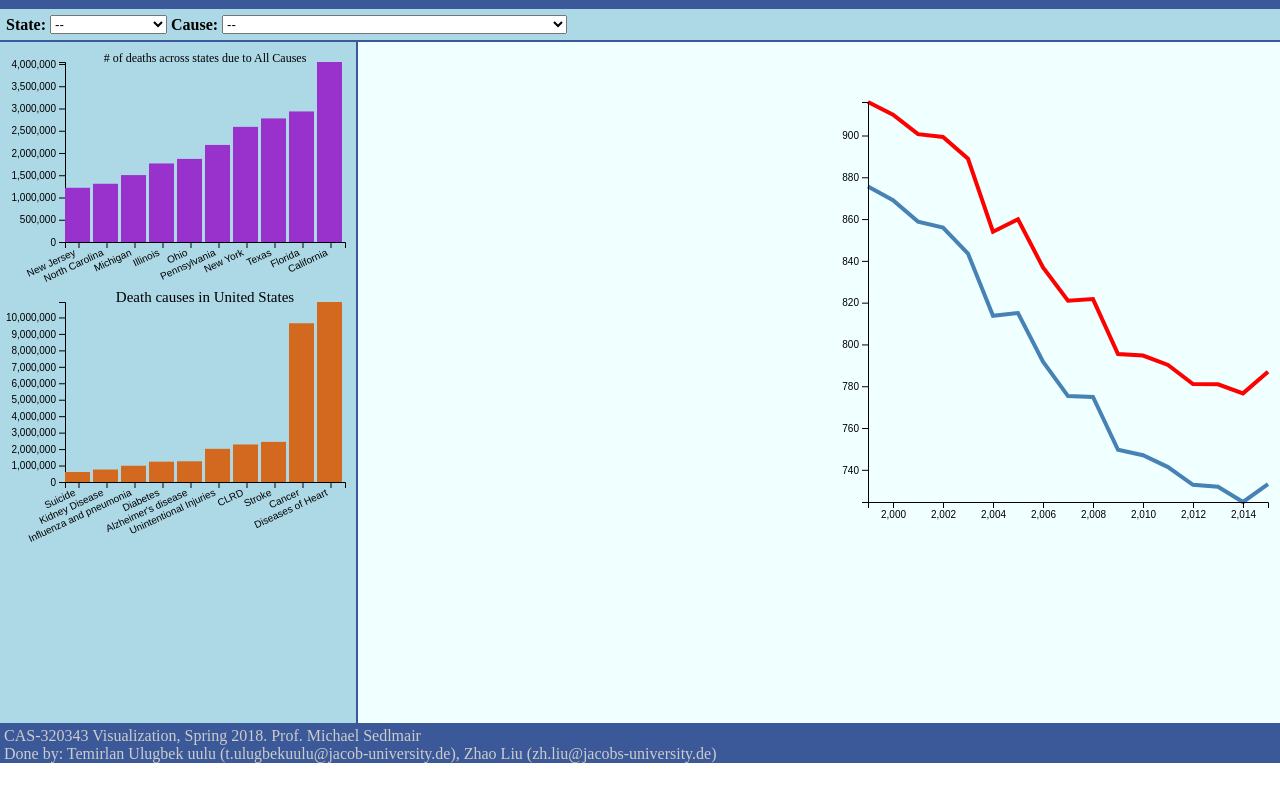
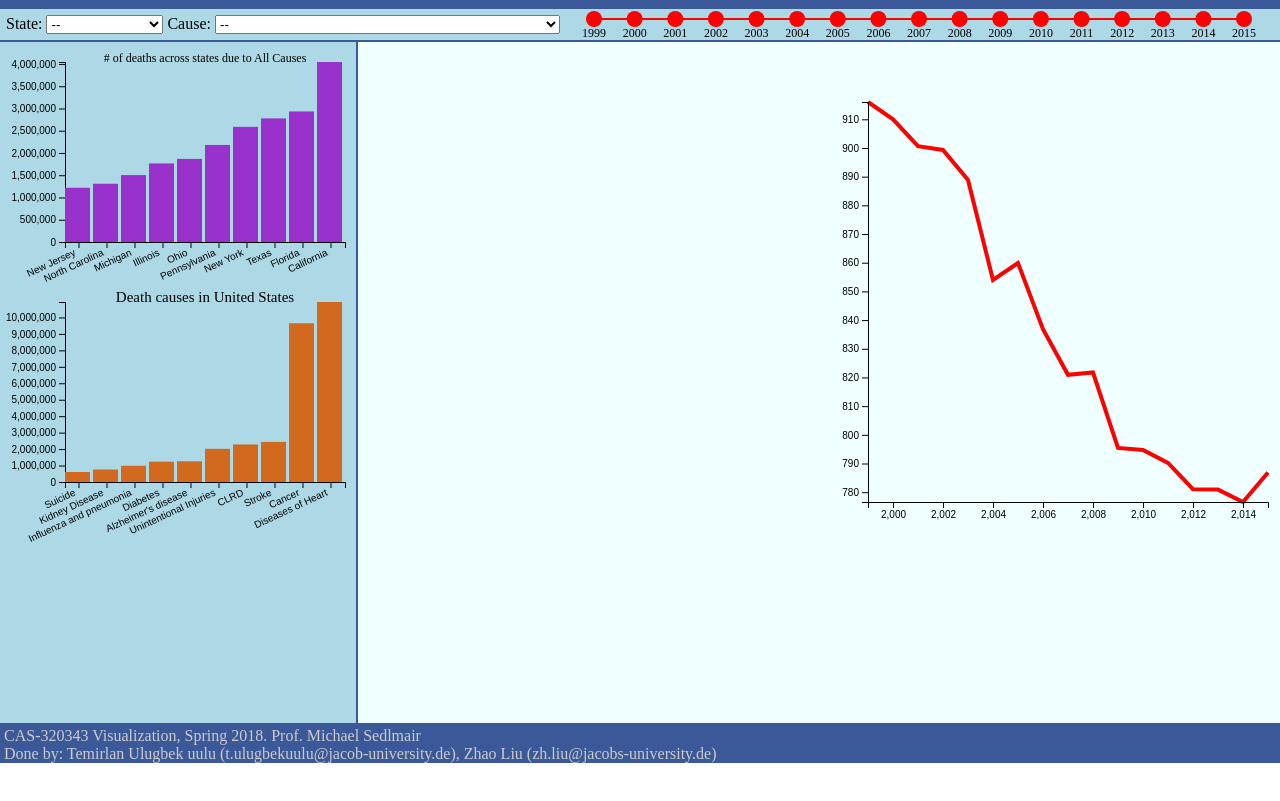
Before and after one commit to Temirlan97/VisProject, a plain HTML site: page view.html in a window 1280 px wide. Shown: the part 37-838 px from the top of the page. Drawn offline with nearby package versions, Linux system fonts and the light colour scheme.

Commit message:
implemented interactive year filter

```diff
--- a/view.css
+++ b/view.css
@@ -14,13 +14,19 @@ div#fixedfilter{
 	position: absolute;
 	top: 46px;
 	left: 0px;
-	width: 100%;
 	background: #ADD8E6;
 	padding: 3px;
-	text-align: center;
+	width: 100%;
+	text-align: left;
 	height: 25px;
 	border-bottom: 2px solid #3B5998;
 }
+
+svg#svgyear{
+	position:absolute;
+	top:0px;
+}
+
 div#barcharts{
 	position: absolute;
 	width:27%;
@@ -53,6 +59,7 @@ div#fixedfooter {
 	padding:4px;
 }
 
+
 .line {
   fill: none;
   stroke: steelblue;
--- a/view.html
+++ b/view.html
@@ -11,8 +11,8 @@
 	<div id="fixedfilter">
 		<table>
 			<tr>
-				<th>State:</th>
-				<th>
+				<td>
+				State:
 					<select id="state" onchange="update()">
 						<option>--</option>
 						<option>Alabama</option>
@@ -66,9 +66,7 @@
 						<option>Wisconsin</option>
 						<option>Wyoming</option>
 					</select>
-				</th>
-				<th>Cause:</th>
-				<td>
+				Cause:
 					<select id="cause" onchange="update()">
 						<option>--</option>
 						<option>All Causes</option>
@@ -90,6 +88,11 @@
 						<option>Septicemia</option>
 					</select>
 				</td>
+				<td>
+					<div>
+						<svg id="svgyear" width = 700></svg>
+					</div>
+				</td>
 			</tr>
 		</table>
 	</div>
--- a/vis.js
+++ b/vis.js
@@ -3,6 +3,7 @@ var data = null;
 var dataFileName = "NCHS_-_Leading_Causes_of_Death__United_States.csv";
 var inputCause = "All Causes";
 var inputState = "United States";
+var yearStart = 1999, yearEnd = 2015;
 
 
 
@@ -33,6 +34,97 @@ function update(){
 	linechart(inputCause, inputState);
 	barchartcause(inputState);
     barchartstate(inputCause);
+    yearFilter();
+}
+
+function yearFilter(){
+	var minYear = 1999, maxYear = 2015;
+	var margin = {top: 5, right: 3, bottom: 3, left: 30};
+	var width = 650,
+	height = 25;
+
+	d3.select(".yearfilter").remove();
+	var chart = d3.select("#svgyear").append("g")
+		.attr("class", "yearfilter")
+		.attr("width", width)
+		.attr("height", height)
+		.attr("transform", "translate(" + margin.left+","+margin.top+")");
+
+	var allYears = new Array();
+	for(var i = minYear; i <= maxYear; i++){
+		allYears.push(i);
+	}
+
+	var x = d3.scaleLinear().range([0, width]).domain([minYear, maxYear]);
+
+	var radius = 8;
+	chart.selectAll(".dots").data(allYears).enter()
+		.append("circle")
+		.attr("class", "dots")
+		.attr("r", radius)
+		.attr("cx", function(d){return x(d);})
+		.attr("cy", 5)
+		.style("fill", function(d){
+			if(d >= yearStart && d <= yearEnd){
+				return "red";
+			}
+			else{
+				return "grey";
+			}
+		})
+		.on("mouseover", function(d) {
+			if(d != yearStart && d != yearEnd){
+				d3.select(this).style("fill", "#90EE90");
+			}
+		})
+	    .on("mouseout", function(d) {
+			if(d >= yearStart && d <= yearEnd){
+				d3.select(this).style("fill", "red");
+			}
+			else{
+				d3.select(this).style("fill", "grey");
+			}
+         })
+		.on("click", function(d){
+	    	if (d3.event.ctrlKey) {
+	    		if(d > yearStart && d != yearEnd){
+		    		yearEnd = d;
+			    	update();
+		    	}
+	    	} else {
+		    	if(d < yearEnd && d != yearStart){
+		    		yearStart = d;
+			    	update();
+		    	}
+	    	}
+	    });
+
+
+	yearsForBars = allYears.slice(0, allYears.length - 1)
+	chart.selectAll(".yearbars").data(yearsForBars).enter()
+		.append("rect")
+		.attr("class", "yearbars")
+		.attr("x", function(d){return x(d) + radius/2;})
+		.attr("y", radius/2)
+		.attr("width", width/allYears.length - radius/2)
+		.attr("height", radius/4)
+		.attr("fill", function(d){
+			if(d >= yearStart && d < yearEnd){
+				return "red";
+			}
+			else{
+				return "grey";
+			}
+		});
+
+	chart.selectAll("text").data(allYears).enter()
+		.append("text")
+		.attr("x", function(d){return x(d);})
+		.attr("y", 23)
+		.attr("text-anchor", "middle")
+		.style("font-size", "12px")
+		.text(function(d){return d;});
+
 }
 
 function barchartstate(cause){
@@ -65,7 +157,7 @@ function barchartstate(cause){
 	var maxCount = 0;
 	for (var i = 0; i < neededData.length; i++){
 		var item = neededData[i];
-		if (item.cause == cause && item.state != "United States"){
+		if (item.cause == cause && item.state != "United States"  && item.year >= yearStart && item.year <= yearEnd){
             if (deathsCountMap[item.state]){
 				deathsCountMap[item.state] += item.deaths;
 			} else {
@@ -178,7 +270,7 @@ function barchartcause(state){
 	var maxCount = 0;
 	for (var i = 0; i < neededData.length; i++){
 		var item = neededData[i];
-		if (item.state == state && item.cause != "All Causes"){
+		if (item.state == state && item.cause != "All Causes" && item.year >= yearStart && item.year <= yearEnd){
             if (deathsCountMap[item.cause]){
 				deathsCountMap[item.cause] += item.deaths;
 			} else {
@@ -289,15 +381,16 @@ function linechart(causeOfDeath, state){
 	var minYear = 3000;
 	var maxYear = 0;
 	for(var i = 0; i < mappedData.length; i++){
-		if(mappedData[i].cause == causeOfDeath){
-			minYear = minYear < mappedData[i].year ? minYear : mappedData[i].year;
-			maxYear = maxYear > mappedData[i].year ? maxYear : mappedData[i].year;
-			if(!averageDataAsMap[mappedData[i].year]){
-				averageDataAsMap[mappedData[i].year] = 0;
+		item = mappedData[i];
+		if(item.cause == causeOfDeath && item.year >= yearStart && item.year <= yearEnd){
+			minYear = minYear < item.year ? minYear : item.year;
+			maxYear = maxYear > item.year ? maxYear : item.year;
+			if(!averageDataAsMap[item.year]){
+				averageDataAsMap[item.year] = 0;
 			}
-			averageDataAsMap[mappedData[i].year] += mappedData[i].ageAdjRate/50;
-			if(mappedData[i].state == state){
-				neededData.push(mappedData[i]);
+			averageDataAsMap[item.year] += item.ageAdjRate/50;
+			if(state != "United States" && item.state == state){
+				neededData.push(item);
 			}
 		}
 	}
```
